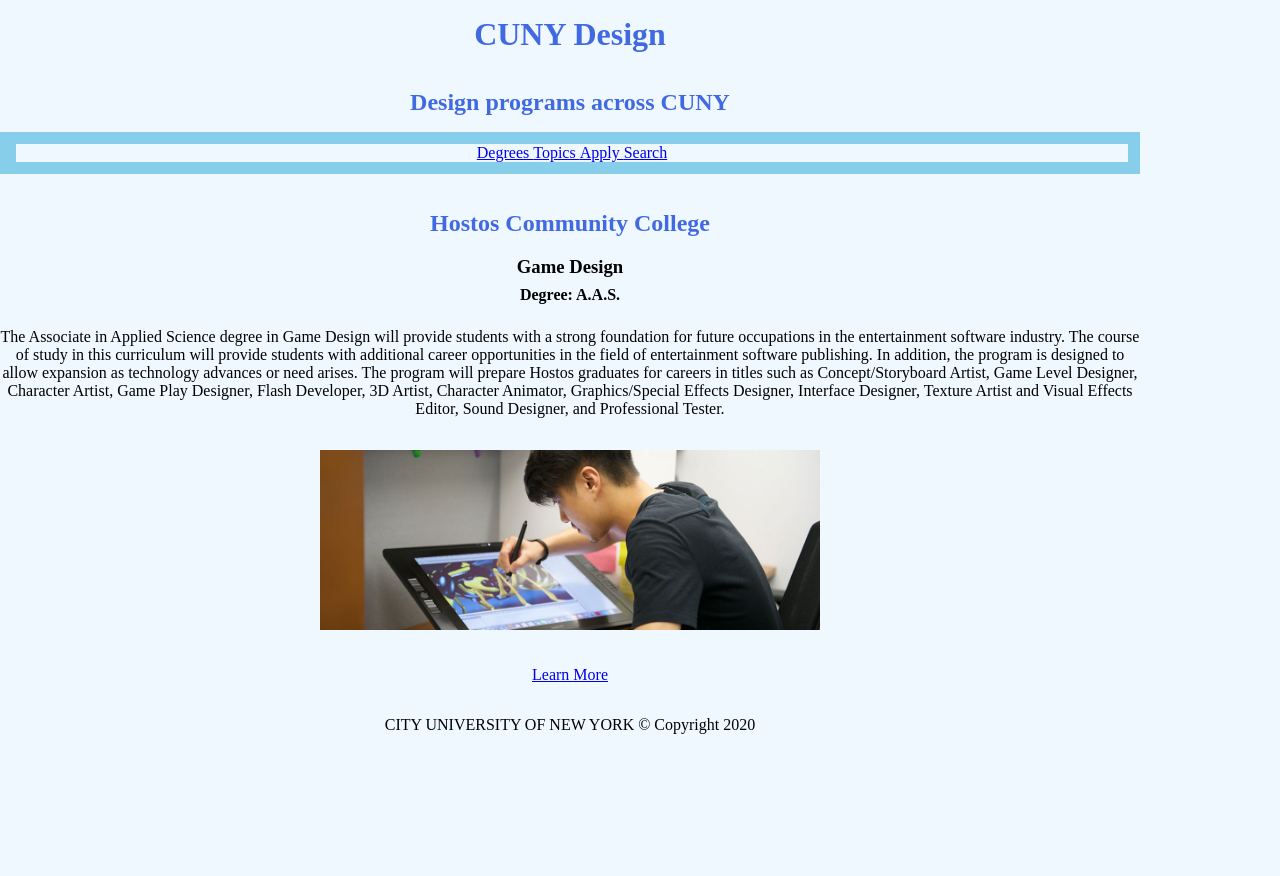
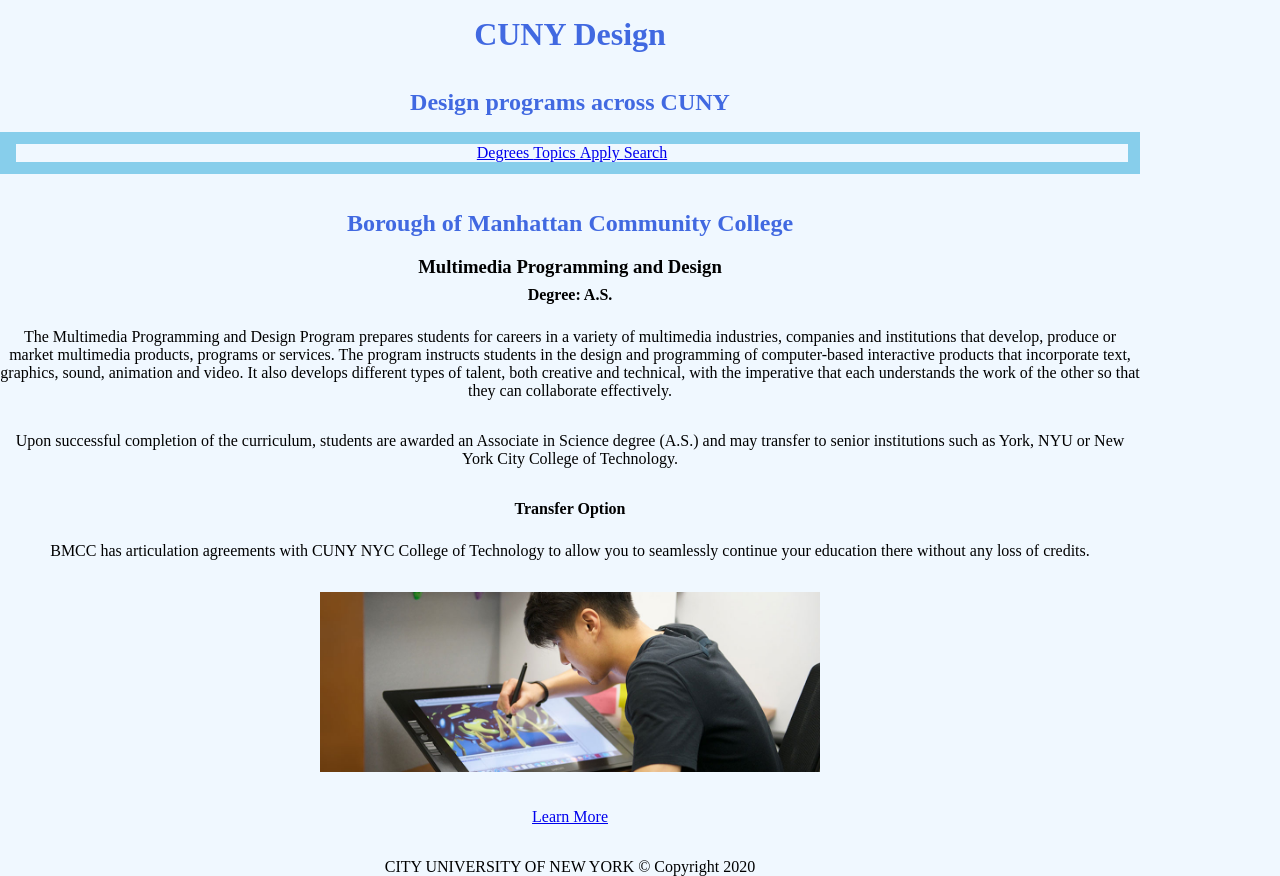
Before and after one commit to NoelleStegner/assignment1-mmp240, a plain HTML site: page assignment-1/index.html in a window 1280 px wide. Before the commit the page ends 800 px from the top, so only its background shows below. Drawn offline with Linux system fonts and the light colour scheme.

Commit message:
Add files via upload

```diff
--- a/assignment-1/index.html
+++ b/assignment-1/index.html
@@ -24,20 +24,26 @@
       </nav>
 
       <main class="page-main">
-        <h2><font color= "RoyalBlue"> Hostos Community College </font></h2>
-        <h3>Game Design </h3>
+        <h2><font color= "RoyalBlue"> Borough of Manhattan Community College </font></h2>
+        <h3>Multimedia Programming and Design </h3>
 
-        <h4>Degree: A.A.S. </h4>
+        <h4>Degree: A.S. </h4>
 
 
-        <p>The Associate in Applied Science degree in Game Design will provide students with a strong foundation for future occupations in the entertainment software industry.
-          The course of study in this curriculum will provide students with additional career opportunities in the field of
-          entertainment software publishing.
-          In addition, the program is designed to allow expansion as technology advances or need arises.
-          The program will prepare Hostos graduates for careers in titles such as Concept/Storyboard Artist,
-          Game Level Designer, Character Artist, Game Play Designer, Flash Developer, 3D Artist, Character Animator,
-          Graphics/Special Effects Designer, Interface Designer, Texture Artist and Visual Effects Editor, Sound Designer,
-          and Professional Tester.</p>
+        <p>The Multimedia Programming and Design Program prepares students for careers in a variety of multimedia
+          industries, companies and institutions that develop, produce or market multimedia products, programs or
+          services. The program instructs students in the design and programming of computer-based interactive
+          products that incorporate text, graphics, sound, animation and video. It also develops different types
+          of talent, both creative and technical, with the imperative that each understands the work of the other
+          so that they can collaborate effectively.</p>
+
+          <p>Upon successful completion of the curriculum, students are awarded an Associate in Science degree (A.S.)
+             and may transfer to senior institutions such as York, NYU or New York City College of Technology.</p>
+
+          <h4> Transfer Option </h4>
+          <p>BMCC has articulation agreements with CUNY NYC College of Technology to
+            allow you to seamlessly continue your education there
+            without any loss of credits. </p>
 
 
 
```
Also changed, not shown: 1 other file.
